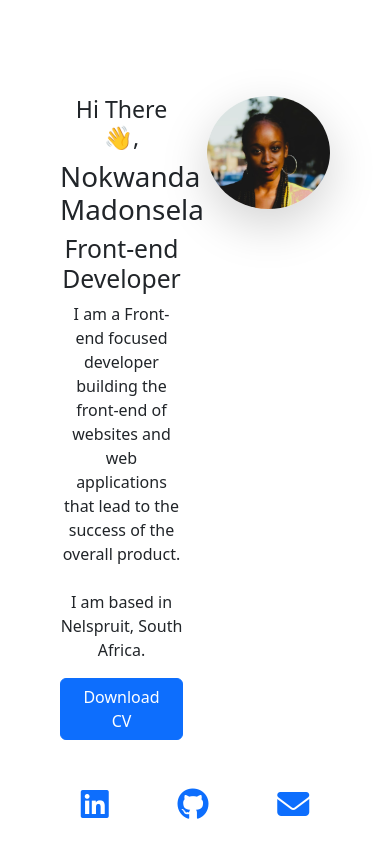
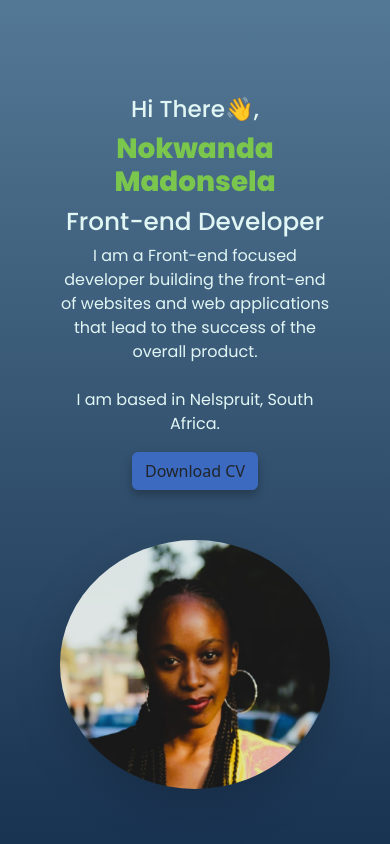
Before and after one commit to NokwandaT/My-Personal-Portfolio, a plain HTML site: page index.html in a window 390 px wide. Shown: the top 844 px of the page. Drawn offline with nearby package versions, Linux system fonts and the light colour scheme.

Commit message:
Added CSS and made home page responsive

```diff
--- a/index.html
+++ b/index.html
@@ -24,12 +24,13 @@
       src="https://kit.fontawesome.com/bc5bd13e44.js"
       crossorigin="anonymous"
     ></script>
+    <link rel="stylesheet" href="/styles.css" />
     <title>Document</title>
   </head>
   <body>
     <div class="container text-center">
-      <div class="row p-5 mt-5">
-        <div class="col-6">
+      <div class="row p-5 mt-5 mb-5">
+        <div class="col-sm-6 d-block">
           <h3>Hi There👋,</h3>
           <h1>Nokwanda Madonsela</h1>
           <h2>Front-end Developer</h2>
@@ -43,30 +44,31 @@
             href="/documents/NT_CV.pdf"
             target="_blank"
             rel="noopener noreferrer"
-            class="btn btn-primary"
+            class="btn"
             >Download CV
           </a>
         </div>
-        <div class="col-6">
+        <div class="col-sm-6 d-flex">
           <img
             src="/images/Me.JPG"
             alt="Picture of Nokwanda"
-            class="img-fluid rounded-circle shadow-lg"
+            class="img-fluid rounded-circle shadow-lg d-block d-sm-block"
           />
         </div>
       </div>
 
-      <div class="d-flex justify-content-evenly pb-5">
+      <div class="icons d-flex justify-content-evenly pb-5 mb-5">
         <a
           href="http://linkedin.com/in/nokwanda-madonsela"
           target="_blank"
           rel="noopener noreferrer"
+          class="icon"
           ><i class="fa-brands fa-linkedin fa-2x"></i
         ></a>
-        <a href="http://github.com/NokwandaT"
+        <a href="http://github.com/NokwandaT" class="icon"
           ><i class="fa-brands fa-github fa-2x"></i
         ></a>
-        <a href="mailto:nokwandathabiso@gmail.com"
+        <a href="mailto:nokwandathabiso@gmail.com" class="icon"
           ><i class="fa-solid fa-envelope fa-2x"></i
         ></a>
       </div>
--- a/styles.css
+++ b/styles.css
@@ -1,8 +1,40 @@
+:root {
+  --primary-color: #6ac1b8;
+  --secondary-color: #e1f6f4;
+  --box-shadow: 0 5px 10px rgba(12, 10, 10, 0.3);
+}
+body {
+  background: linear-gradient(to top, #09203f 0%, #537895 100%);
+}
+h2,
+h3,
+p {
+  font-family: "Poppins", sans-serif;
+  color: var(--secondary-color);
+}
 h1 {
   font-family: "Poppins", sans-serif;
-  font-weight: 700;
-  font-style: normal;
+  font-weight: 800;
+  color: #7bc74d;
 }
-.icons {
-  text-align: center;
+.btn {
+  background-color: #3b6ac0;
+  box-shadow: var(--box-shadow);
 }
+.btn:hover {
+  background-color: var(--secondary-color);
+}
+.img-fluid {
+  width: 300px;
+  display: flex;
+  justify-content: center;
+  margin: 50px auto;
+  box-shadow: var(--box-shadow);
+}
+.icon {
+  color: var(--secondary-color);
+  box-shadow: var(--box-shadow);
+}
+.icon:hover {
+  color: #3b6ac0;
+}
```
